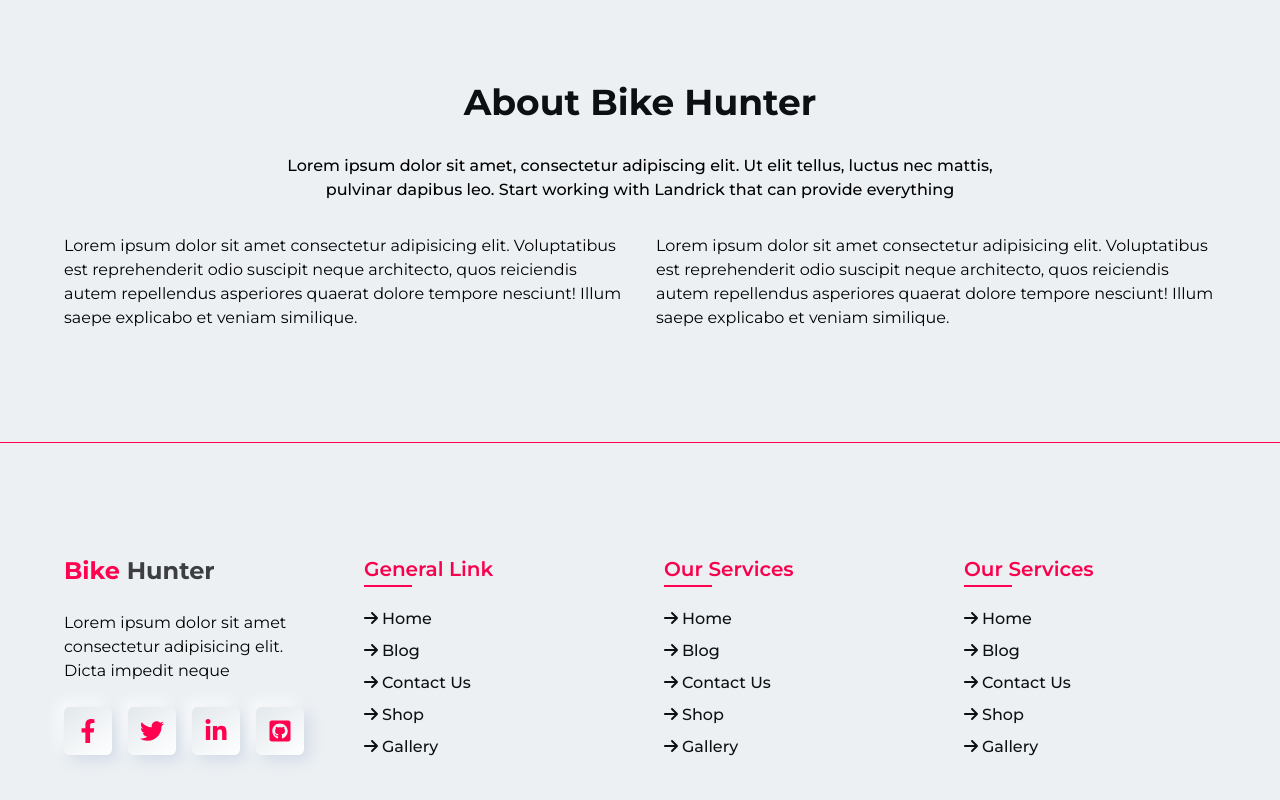
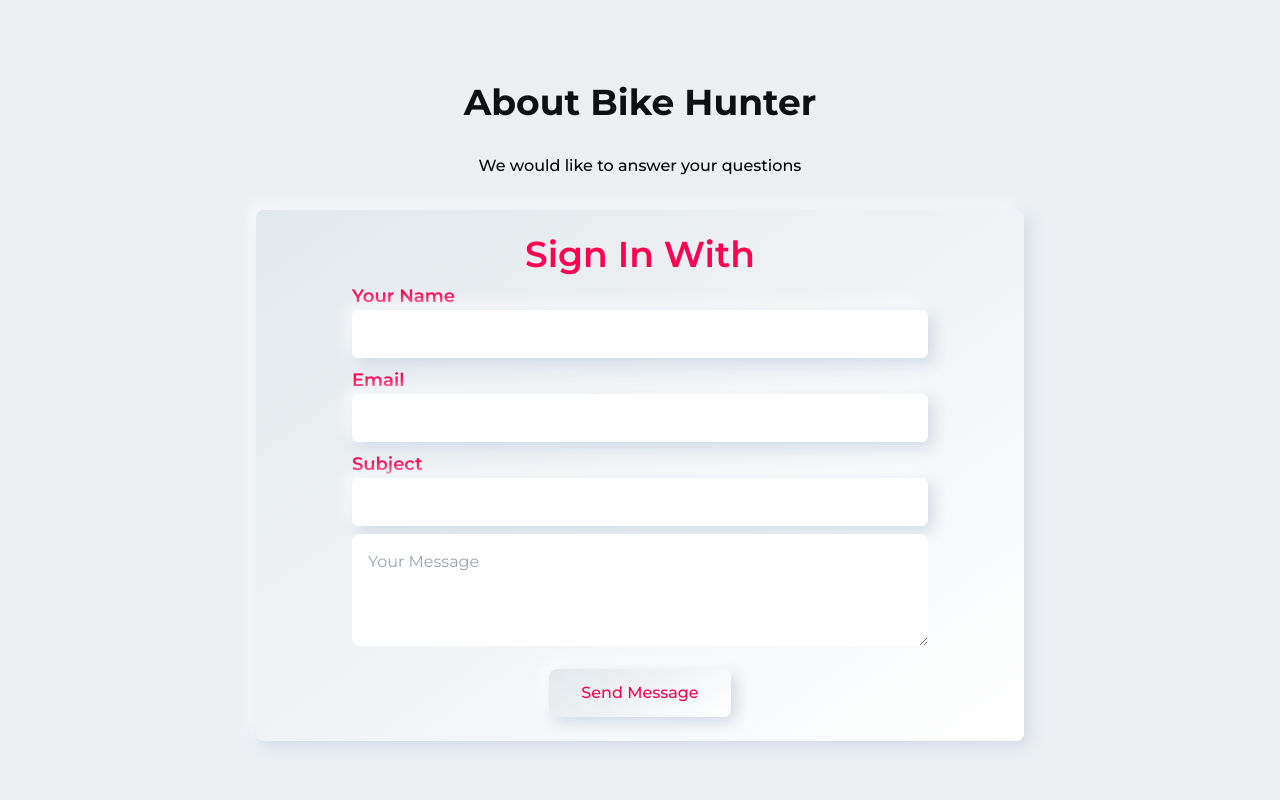
Before and after one commit to mallick-portfolio/bike-hunter, a React (Create React App) app in the folder frontend/: page /contact in a window 1280 px wide. Shown: the part 438-1238 px from the top of the page. Built offline with nearby package versions, Linux system fonts and the light colour scheme; no server answers.

Commit message:
added contact page

```diff
--- a/frontend/package.json
+++ b/frontend/package.json
@@ -7,6 +7,7 @@
     "@fortawesome/free-regular-svg-icons": "^6.2.0",
     "@fortawesome/free-solid-svg-icons": "^6.2.0",
     "@fortawesome/react-fontawesome": "^0.2.0",
+    "@googlemaps/react-wrapper": "^1.1.35",
     "@reduxjs/toolkit": "^1.8.5",
     "@tanstack/react-query": "^4.2.3",
     "@testing-library/jest-dom": "^5.16.5",
--- a/frontend/src/pages/Contact/ContactUs.jsx
+++ b/frontend/src/pages/Contact/ContactUs.jsx
@@ -6,24 +6,45 @@ const ContactUs = () => {
       <div className="text-center w-full md:w-2/3 mx-auto">
         <h2 className="text-4xl text-tertiary font-bold">About Bike Hunter</h2>
         <p className="text-base font-medium py-8">
-          Lorem ipsum dolor sit amet, consectetur adipiscing elit. Ut elit
-          tellus, luctus nec mattis, pulvinar dapibus leo. Start working with
-          Landrick that can provide everything
+          We would like to answer your questions
         </p>
       </div>
-      <div className="flex gap-8 flex-col lg:flex-row items-center">
-        <div>
-          Lorem ipsum dolor sit amet consectetur adipisicing elit. Voluptatibus
-          est reprehenderit odio suscipit neque architecto, quos reiciendis
-          autem repellendus asperiores quaerat dolore tempore nesciunt! Illum
-          saepe explicabo et veniam similique.
-        </div>
-        <div>
-          Lorem ipsum dolor sit amet consectetur adipisicing elit. Voluptatibus
-          est reprehenderit odio suscipit neque architecto, quos reiciendis
-          autem repellendus asperiores quaerat dolore tempore nesciunt! Illum
-          saepe explicabo et veniam similique.
-        </div>
+      <div className="flex flex-col justify-center items-center">
+        <form className="login-form w-full md:w-2/3">
+          <h2 className="form-title">Sign In With</h2>
+          <div className="my-1 lg:my-2">
+            <label className="form-label" htmlFor="">
+              Your Name
+            </label>
+            <input className="form-input" type="text" />
+          </div>
+          <div className="my-1 lg:my-2">
+            <label className="form-label" htmlFor="">
+              Email
+            </label>
+            <input className="form-input" type="email" />
+          </div>
+          <div className="my-1 lg:my-2">
+            <label className="form-label" htmlFor="">
+              Subject
+            </label>
+            <input className="form-input" type="text" />
+          </div>
+          <textarea
+            required
+            rows={4}
+            className="textarea w-full focus:border-primary outline-none rounded-lg pl-4 pt-4"
+            placeholder="Your Message"
+          ></textarea>
+
+          <div className="mt-4 flex items-center justify-center">
+            <input
+              className="common-btn"
+              type="submit"
+              value={"Send Message"}
+            />
+          </div>
+        </form>
       </div>
     </div>
   );
```
Also changed, not shown: 1 other file (tests, documents, lock files or other folders).
